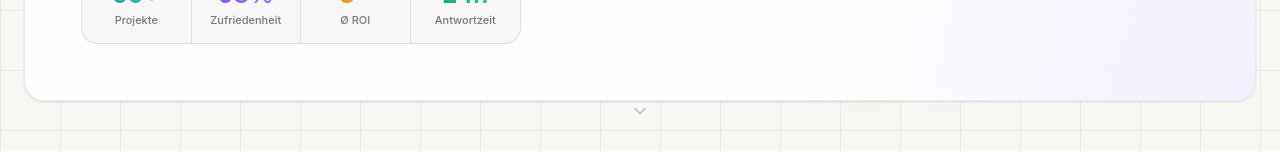
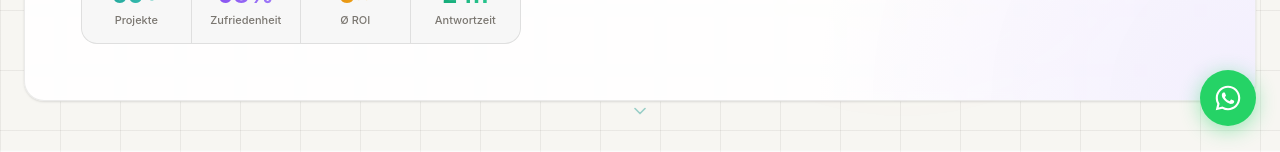
Before and after one commit to JabriB/morphixflow, a React (Vite) app: page / in a window 1280 px wide. Shown: the part 650-802 px from the top of the page. Built offline with nearby package versions, Linux system fonts and the light colour scheme; a web font is replaced by a local one.

Commit message:
feat: initialize application routing, theme provider, and global WhatsApp contact button

```diff
--- a/src/App.jsx
+++ b/src/App.jsx
@@ -19,6 +19,48 @@ import Login from './pages/auth/Login';
 import Signup from './pages/auth/Signup';
 import ResetPassword from './pages/auth/ResetPassword';
 
+const WHATSAPP_NUMBER = '4915123456789'; // ← replace with real number
+const WHATSAPP_MESSAGE = encodeURIComponent('Hallo! Ich interessiere mich für eure Leistungen.');
+
+function WhatsAppButton() {
+  return (
+    <a
+      href={`https://wa.me/${WHATSAPP_NUMBER}?text=${WHATSAPP_MESSAGE}`}
+      target="_blank"
+      rel="noopener noreferrer"
+      aria-label="WhatsApp kontaktieren"
+      style={{
+        position: 'fixed',
+        bottom: '1.5rem',
+        right: '1.5rem',
+        zIndex: 9999,
+        display: 'flex',
+        alignItems: 'center',
+        justifyContent: 'center',
+        width: '56px',
+        height: '56px',
+        borderRadius: '50%',
+        background: '#25D366',
+        boxShadow: '0 4px 20px rgba(37,211,102,0.45)',
+        transition: 'transform 0.2s ease, box-shadow 0.2s ease',
+      }}
+      onMouseEnter={e => {
+        e.currentTarget.style.transform = 'scale(1.1)';
+        e.currentTarget.style.boxShadow = '0 6px 28px rgba(37,211,102,0.6)';
+      }}
+      onMouseLeave={e => {
+        e.currentTarget.style.transform = 'scale(1)';
+        e.currentTarget.style.boxShadow = '0 4px 20px rgba(37,211,102,0.45)';
+      }}
+    >
+      {/* WhatsApp SVG icon */}
+      <svg width="28" height="28" viewBox="0 0 32 32" fill="white" aria-hidden="true">
+        <path d="M16 2C8.268 2 2 8.268 2 16c0 2.478.648 4.804 1.782 6.818L2 30l7.374-1.758A13.932 13.932 0 0016 30c7.732 0 14-6.268 14-14S23.732 2 16 2zm0 25.6a11.52 11.52 0 01-5.874-1.608l-.42-.248-4.374 1.042 1.078-4.258-.274-.44A11.52 11.52 0 014.4 16C4.4 9.594 9.594 4.4 16 4.4S27.6 9.594 27.6 16 22.406 27.6 16 27.6zm6.32-8.62c-.346-.174-2.05-1.012-2.368-1.128-.318-.116-.55-.174-.78.174-.232.346-.896 1.128-1.098 1.36-.202.232-.404.26-.75.086-.346-.174-1.46-.538-2.78-1.714-1.028-.916-1.722-2.048-1.924-2.394-.202-.346-.022-.534.152-.706.156-.154.346-.404.52-.606.172-.202.23-.346.346-.578.116-.232.058-.434-.028-.608-.087-.174-.78-1.882-1.07-2.578-.282-.676-.568-.584-.78-.594l-.664-.012c-.232 0-.608.086-.926.434-.318.346-1.214 1.186-1.214 2.892s1.242 3.354 1.416 3.586c.174.232 2.444 3.732 5.922 5.234.828.358 1.474.572 1.978.732.832.264 1.588.226 2.186.138.666-.1 2.05-.838 2.34-1.648.29-.81.29-1.504.202-1.648-.086-.144-.318-.232-.664-.406z"/>
+      </svg>
+    </a>
+  );
+}
+
 function LandingPage() {
   return (
     <>
@@ -33,6 +75,7 @@ function LandingPage() {
         <Contact />
       </main>
       <Footer />
+      <WhatsAppButton />
     </>
   );
 }
--- a/src/index.css
+++ b/src/index.css
@@ -864,7 +864,7 @@ h4 {
 
 .hero-robot {
   width: 100%;
-  min-height: clamp(340px, 80vw, 480px);
+  height: clamp(420px, 100vw, 560px);
   position: relative;
   flex-shrink: 0;
 }
@@ -872,7 +872,8 @@ h4 {
 @media (min-width: 768px) {
   .hero-robot {
     flex: 1;
-    min-height: 460px;
+    height: 520px;
+    width: auto;
   }
 }
 
@@ -1042,9 +1043,9 @@ iframe {
     padding: 1rem 0.875rem !important;
   }
 
-  /* ── Hero robot: slightly shorter on very small screens ── */
+  /* ── Hero robot: Fold 5 outer screen ── */
   .hero-robot {
-    min-height: 400px !important;
+    height: 320px !important;
   }
 
   /* ── Hero metrics: always 2×2 ── */
```
